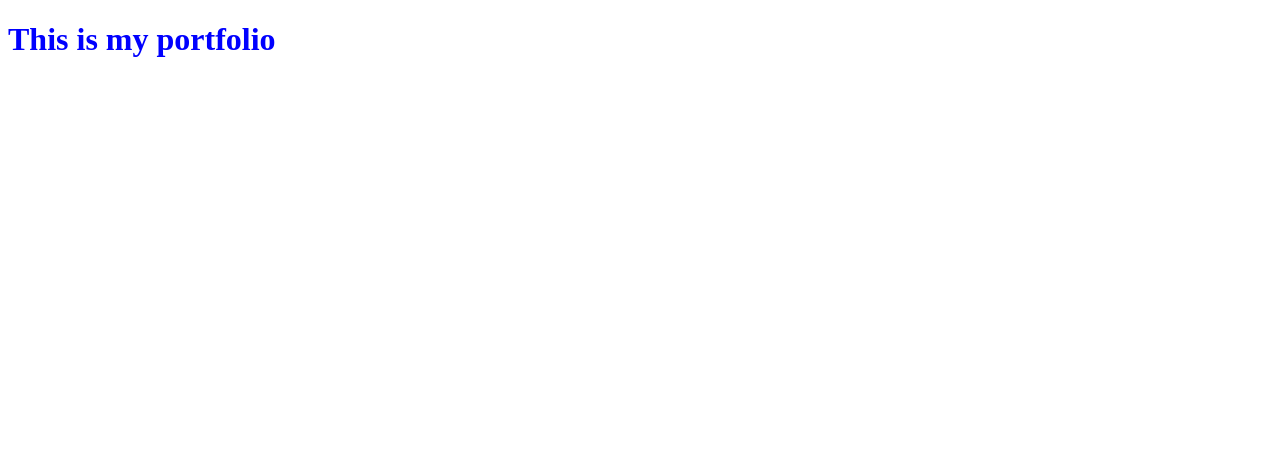
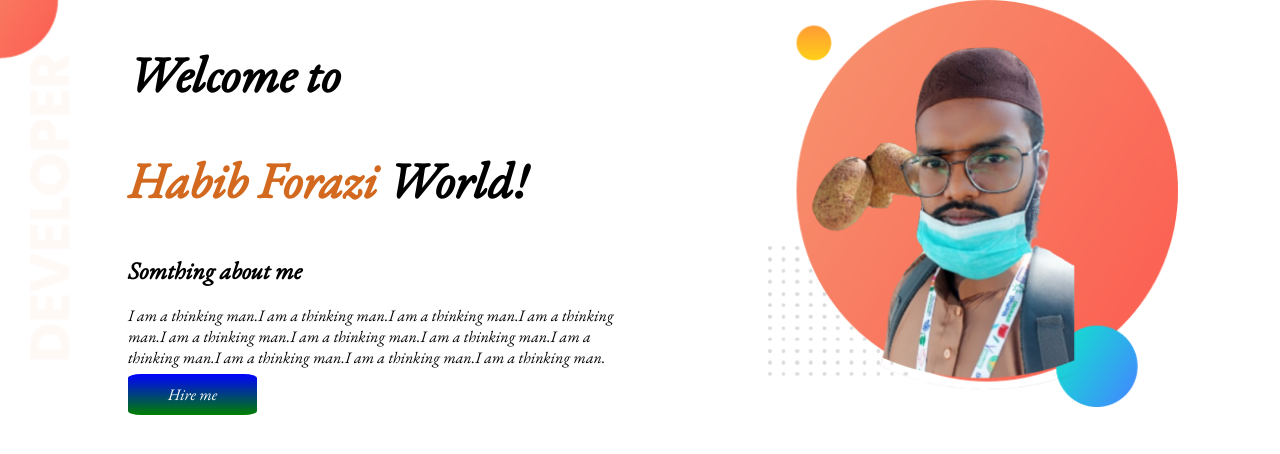
Before and after one commit to Ozyullah/fatal-portfolio, a plain HTML site: page index.html in a window 1280 px wide. Drawn offline with nearby package versions, Linux system fonts and the light colour scheme.

Commit message:
my portfolio

```diff
--- a/index.html
+++ b/index.html
@@ -5,9 +5,22 @@
     <meta http-equiv="X-UA-Compatible" content="IE=edge">
     <meta name="viewport" content="width=device-width, initial-scale=1.0">
     <title>personal portfolio</title>
+    <link rel="preconnect" href="https://fonts.googleapis.com">
+    <link rel="preconnect" href="https://fonts.gstatic.com" crossorigin>
+    <link href="https://fonts.googleapis.com/css2?family=EB+Garamond:ital@1&display=swap" rel="stylesheet">
     <link rel="stylesheet" href="style.css">
 </head>
 <body>
-    <h1>This is my portfolio</h1>
+    <section class="top-color">
+        <div class="h-wi">
+        <h1>Welcome to</h1>
+        <h1><span>Habib Forazi</span> World!</h1>
+        <h2>Somthing about me</h2>
+        <p>I am a thinking man.I am a thinking man.I am a thinking man.I am a thinking man.I am a thinking man.I am a thinking man.I am a thinking man.I am a thinking man.I am a thinking man.I am a thinking man.I am a thinking man.</p>
+        <a class="link-design" target="_blank" href="https://www.youtube.com/watch?v=aGQTuCQYllw">Hire me</a>
+    </div>
+        <div class="h-wi">    <img src="images/ozy.png" alt="">
+        </div>
+    </section>
 </body>
 </html>
--- a/style.css
+++ b/style.css
@@ -1,3 +1,31 @@
+body{
+    font-family: 'EB Garamond', serif;
+    margin: 0%;
+}
 h1{
-    color: blue;
+    font-size: 50px;
 }
+span{
+    color: chocolate;
+}
+section{
+    display: flex;
+}
+.h-wi{
+    width: 50%;
+    padding-left: 10%;
+}
+.h-wi img{
+    width: 80%;
+}
+.link-design{
+    text-decoration: none;
+    background-image: linear-gradient(blue,green);
+    color: white;
+    padding: 10px 40px;
+    border-radius: 10%;
+}
+.top-color{
+    background-image: url(images/top-banner.png);
+    background-repeat: no-repeat;
+}
```
Also changed, not shown: images/dream-bg.png (added), images/exp-bg.png (added), images/jhankar.png (added), images/jhankar2.png (added), images/my-bg.png (added), images/my-bg2.png (added), images/ozy.png (added), images/top-banner.png (added).
